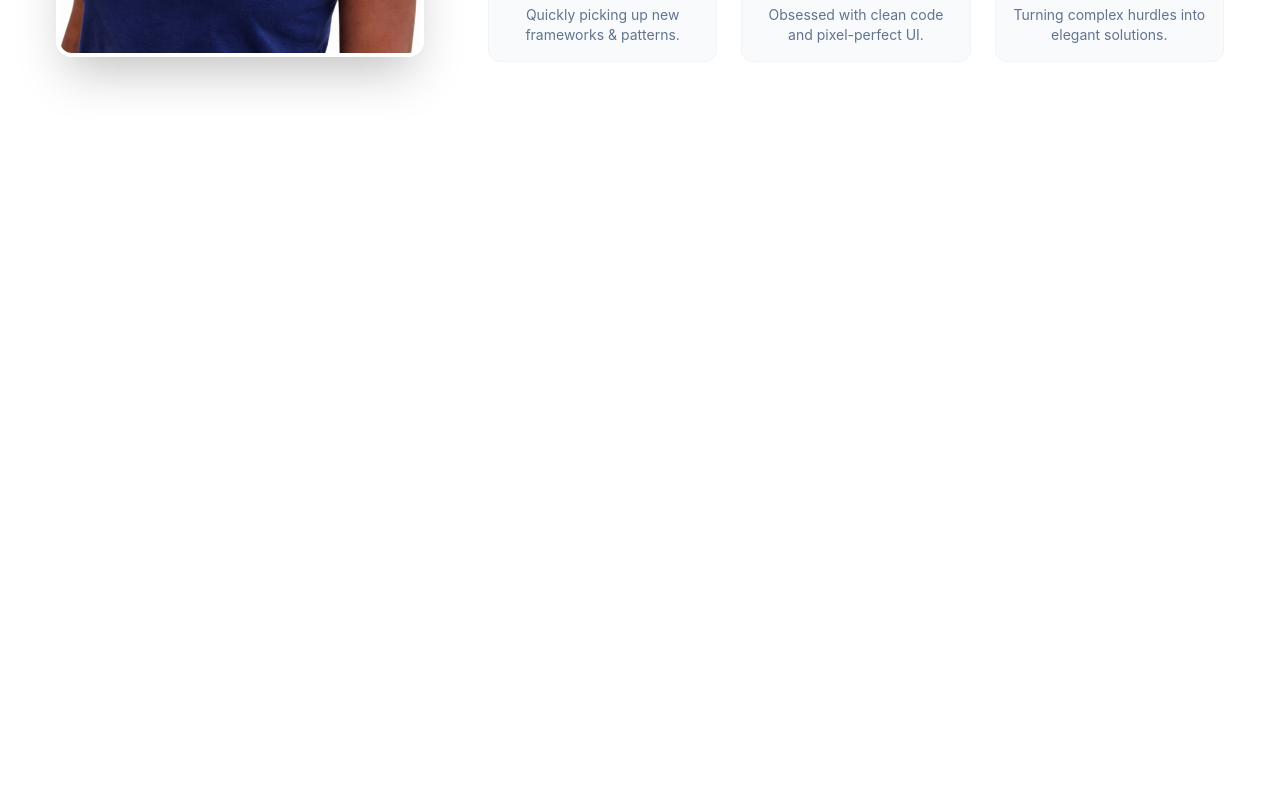
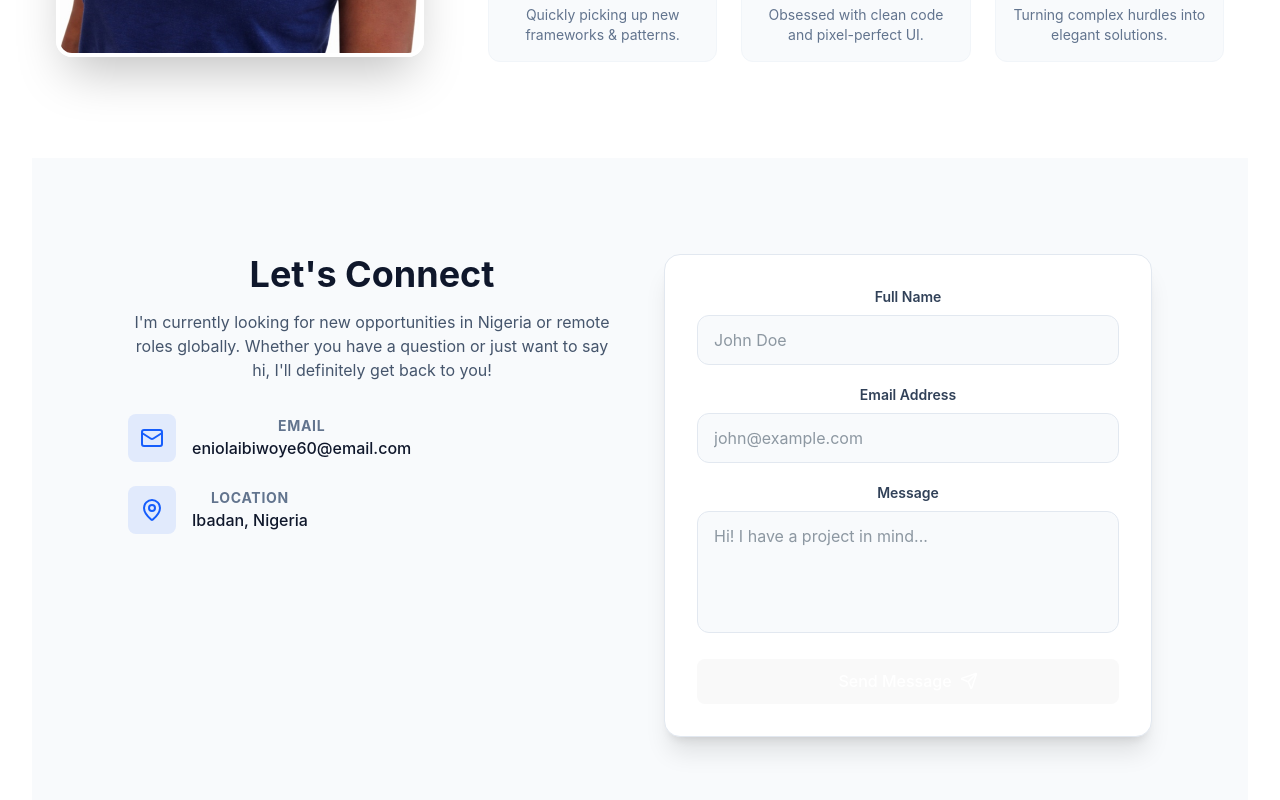
Before and after one commit to Niwani/my-portfolio, a React (Vite) app: page / in a window 1280 px wide. Shown: the part 2799-3599 px from the top of the page. Before the commit the page ends 2989 px from the top, so only its background shows below. Built offline with nearby package versions, Linux system fonts and the light colour scheme.

Commit message:
feat: add contact form and integrate it into app layout

```diff
--- a/src/App.jsx
+++ b/src/App.jsx
@@ -3,6 +3,7 @@ import Navbar from './components/Navbar'
 import Hero from './components/Hero'
 import Portfolio from './components/Portfolio'
 import AboutMe from './components/AboutMe'
+import Contact from './components/Contact'
 
 function App() {
 
@@ -12,6 +13,7 @@ function App() {
       <Hero />
       <Portfolio />
       <AboutMe />
+      <Contact />
     </div>
   )
 }
--- /dev/null
+++ b/src/components/Contact.jsx
@@ -0,0 +1,145 @@
+import React, { useState } from 'react';
+import { Send, Mail, Phone, MapPin, CheckCircle2 } from 'lucide-react';
+import { motion, AnimatePresence } from 'framer-motion';
+
+const ContactSection = () => {
+  const [isSubmitted, setIsSubmitted] = useState(false);
+  const [loading, setLoading] = useState(false);
+
+  const handleSubmit = (e) => {
+    e.preventDefault();
+    setLoading(true);
+
+    setTimeout(() => {
+      setLoading(false);
+      setIsSubmitted(true);
+    }, 2000);
+  };
+
+  return (
+    <section id="contact" className="py-24 bg-slate-50 dark:bg-[#020617]">
+      <div className="container mx-auto px-6">
+        <div className="max-w-5xl mx-auto">
+
+          <div className="grid grid-cols-1 md:grid-cols-2 gap-12">
+
+            <div className="space-y-8">
+              <div>
+                <h2 className="text-4xl font-bold text-slate-900 dark:text-white mb-4">Let's Connect</h2>
+                <p className="text-slate-600 dark:text-slate-400">
+                  I'm currently looking for new opportunities in Nigeria or remote roles globally. Whether you have a question or just want to say hi, I'll definitely get back to you!
+                </p>
+              </div>
+
+              <div className="space-y-6">
+                <div className="flex items-center gap-4 group">
+                  <div className="p-3 bg-blue-600/10 rounded-lg text-blue-600 group-hover:bg-blue-600 group-hover:text-white transition-all">
+                    <Mail size={24} />
+                  </div>
+                  <div>
+                    <p className="text-sm text-slate-500 uppercase font-bold tracking-wider">Email</p>
+                    <p className="text-slate-900 dark:text-white font-medium">eniolaibiwoye60@email.com</p>
+                  </div>
+                </div>
+
+                <div className="flex items-center gap-4 group">
+                  <div className="p-3 bg-blue-600/10 rounded-lg text-blue-600 group-hover:bg-blue-600 group-hover:text-white transition-all">
+                    <MapPin size={24} />
+                  </div>
+                  <div>
+                    <p className="text-sm text-slate-500 uppercase font-bold tracking-wider">Location</p>
+                    <p className="text-slate-900 dark:text-white font-medium">Ibadan, Nigeria</p>
+                  </div>
+                </div>
+              </div>
+            </div>
+
+            <div className="bg-white dark:bg-slate-900 p-8 rounded-2xl border border-slate-200 dark:border-slate-800 shadow-xl relative overflow-hidden">
+              <AnimatePresence mode="wait">
+                {!isSubmitted ? (
+                  <motion.form
+                    key="form"
+                    initial={{ opacity: 0 }}
+                    animate={{ opacity: 1 }}
+                    exit={{ opacity: 0 }}
+                    onSubmit={handleSubmit}
+                    className="space-y-5"
+                  >
+                    <div>
+                      <label className="block text-sm font-semibold text-slate-700 dark:text-slate-300 mb-2">Full Name</label>
+                      <input
+                        type="text"
+                        required
+                        className="w-full px-4 py-3 rounded-xl bg-slate-50 dark:bg-slate-800 border border-slate-200 dark:border-slate-700 focus:ring-2 focus:ring-blue-500 outline-none transition-all dark:text-white"
+                        placeholder="John Doe"
+                      />
+                    </div>
+
+                    <div>
+                      <label className="block text-sm font-semibold text-slate-700 dark:text-slate-300 mb-2">Email Address</label>
+                      <input
+                        type="email"
+                        required
+                        className="w-full px-4 py-3 rounded-xl bg-slate-50 dark:bg-slate-800 border border-slate-200 dark:border-slate-700 focus:ring-2 focus:ring-blue-500 outline-none transition-all dark:text-white"
+                        placeholder="john@example.com"
+                      />
+                    </div>
+
+                    <div>
+                      <label className="block text-sm font-semibold text-slate-700 dark:text-slate-300 mb-2">Message</label>
+                      <textarea
+                        rows="4"
+                        required
+                        className="w-full px-4 py-3 rounded-xl bg-slate-50 dark:bg-slate-800 border border-slate-200 dark:border-slate-700 focus:ring-2 focus:ring-blue-500 outline-none transition-all dark:text-white resize-none"
+                        placeholder="Hi! I have a project in mind..."
+                      ></textarea>
+                    </div>
+
+                    <button
+                      type="submit"
+                      disabled={loading}
+                      className="w-full py-4 bg-blue-600 hover:bg-blue-700 text-white font-bold rounded-xl transition-all flex items-center justify-center gap-2 disabled:opacity-70 disabled:cursor-not-allowed"
+                    >
+                      {loading ? (
+                        <div className="w-6 h-6 border-2 border-white/30 border-t-white rounded-full animate-spin"></div>
+                      ) : (
+                        <>
+                          <span>Send Message</span>
+                          <Send size={18} />
+                        </>
+                      )}
+                    </button>
+                  </motion.form>
+                ) : (
+                  <motion.div
+                    key="success"
+                    initial={{ scale: 0.8, opacity: 0 }}
+                    animate={{ scale: 1, opacity: 1 }}
+                    className="flex flex-col items-center justify-center py-12 text-center"
+                  >
+                    <div className="w-20 h-20 bg-green-100 dark:bg-green-900/30 text-green-600 dark:text-green-400 rounded-full flex items-center justify-center mb-6">
+                      <CheckCircle2 size={48} />
+                    </div>
+                    <h3 className="text-2xl font-bold text-slate-900 dark:text-white mb-2">Message Sent!</h3>
+                    <p className="text-slate-600 dark:text-slate-400 mb-8">
+                      Thank you for reaching out. I'll get back to you as soon as possible.
+                    </p>
+                    <button
+                      onClick={() => setIsSubmitted(false)}
+                      className="text-blue-600 font-semibold hover:underline"
+                    >
+                      Send another message
+                    </button>
+                  </motion.div>
+                )}
+              </AnimatePresence>
+            </div>
+
+          </div>
+        </div>
+      </div>
+    </section>
+  );
+};
+
+export default ContactSection;
```
